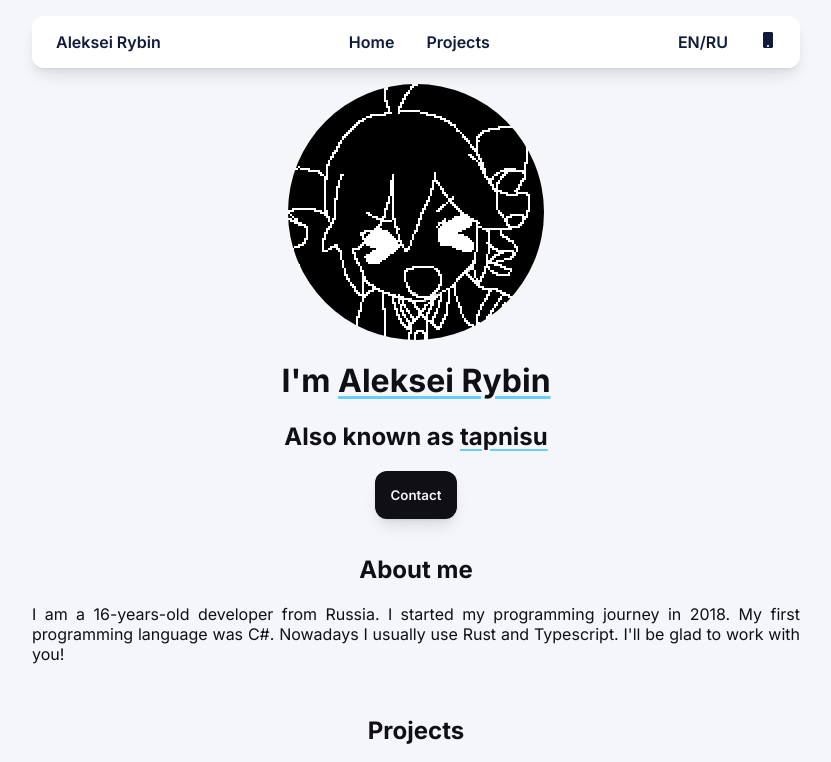
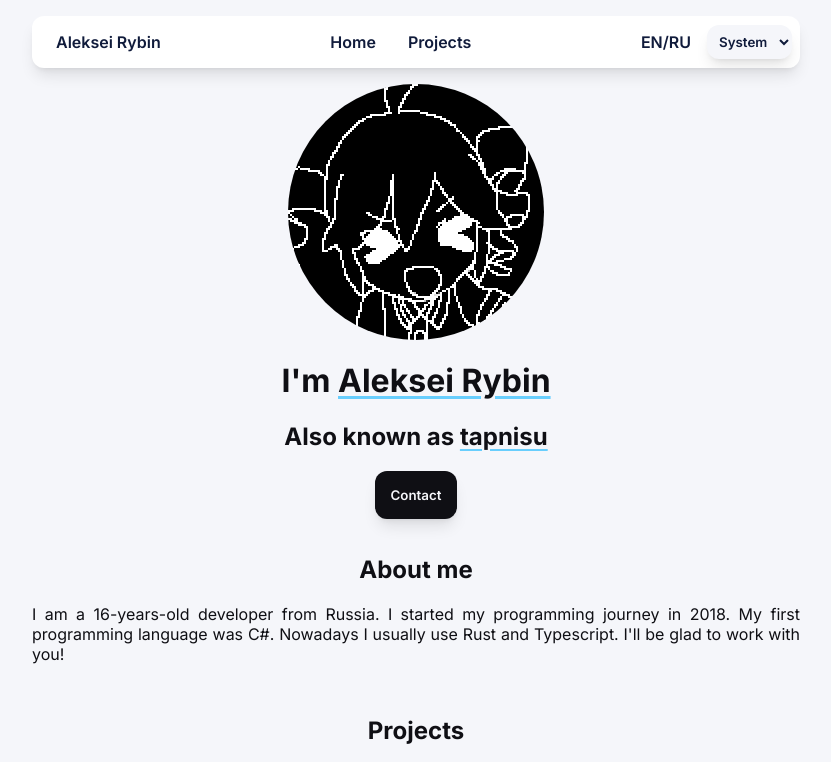
Before and after one commit to tapnisu/tapni.su, a Next.js app: page / in a window 1280 px wide. Shown: the top 762 px of the page, without its empty margins (224-1055 px from the left). Built offline with nearby package versions, Linux system fonts and the light colour scheme.

Commit message:
Feat: Theme switch as select

```diff
--- a/components/themeSwitch/index.tsx
+++ b/components/themeSwitch/index.tsx
@@ -1,39 +1,16 @@
+import { en, ru } from "@locales/index";
 import { useTheme } from "next-themes";
+import { useRouter } from "next/router";
 import { useEffect, useState } from "react";
-import { FaMobile, FaMoon, FaSun } from "react-icons/fa";
-import styles from "./themeSwitch.module.css";
-
-function switchTheme(theme?: string) {
-  switch (theme) {
-    case "system":
-      return "dark";
-
-    case "dark":
-      return "light";
-
-    default:
-      return "system";
-  }
-}
-
-function themeIcon(theme?: string) {
-  switch (theme) {
-    case "light":
-      return <FaSun />;
-
-    case "dark":
-      return <FaMoon />;
-
-    default:
-      return <FaMobile />;
-  }
-}
 
 export default function ThemeSwitch(
-  props: React.HTMLAttributes<HTMLDivElement>,
+  props: React.HTMLAttributes<HTMLSelectElement>
 ) {
   const [mounted, setMounted] = useState(false);
   const { theme, setTheme } = useTheme();
+
+  const router = useRouter();
+  const t = router.locale === "en" ? en : ru;
 
   useEffect(() => {
     setMounted(true);
@@ -42,12 +19,15 @@ export default function ThemeSwitch(
   if (!mounted) return null;
 
   return (
-    <div
-      className={`${styles.themeSwitch} ${props.className}`}
-      onClick={() => setTheme(switchTheme(theme))}
+    <select
+      name="theme"
+      value={theme}
+      onChange={(e) => setTheme(e.target.value)}
       {...props}
     >
-      {themeIcon(theme)}
-    </div>
+      <option value="system">{t.themes.system}</option>
+      <option value="light">{t.themes.light}</option>
+      <option value="dark">{t.themes.dark}</option>
+    </select>
   );
 }
--- a/locales/en.ts
+++ b/locales/en.ts
@@ -7,6 +7,8 @@ export const en = {
   domainsTitle: "Domains",
   contactTitle: "Contact",
   aboutTitle: "About me",
+
+  themes: { system: "System", light: "Light", dark: "Dark" },
 
   aboutText:
     "I am a 16-years-old developer from Russia. I started my programming journey in 2018. My first programming language was C#. Nowadays I usually use Rust and Typescript. I'll be glad to work with you!",
--- a/locales/ru.ts
+++ b/locales/ru.ts
@@ -7,6 +7,8 @@ export const ru = {
   domainsTitle: "Домены",
   contactTitle: "Связаться",
   aboutTitle: "Обо мне",
+
+  themes: { system: "Системная", light: "Светлая", dark: "Тёмная" },
 
   aboutText:
     "Я 16-летний разработчик из России. Я начал свой путь программирования в 2018 году. Моим первым языком программирования был C#. Сейчас я обычно использую Rust и Typescript. Буду рад поработать с вами!",
--- a/styles/globals.css
+++ b/styles/globals.css
@@ -106,3 +106,31 @@ li {
 .text-center {
   text-align: center;
 }
+
+select {
+  color: var(--text-2);
+  background-color: var(--bg);
+
+  padding: var(--gap-half);
+
+  border: none;
+  border-radius: var(--border-radius);
+  font-weight: 600;
+
+  box-shadow: var(--box-shadow);
+
+  cursor: pointer;
+
+  font-family: var(--font-inter);
+
+  outline: none;
+}
+
+option {
+  color: var(--text-2);
+  background-color: var(--bg);
+
+  border: none;
+  border-radius: var(--border-radius);
+  font-weight: 600;
+}
```
